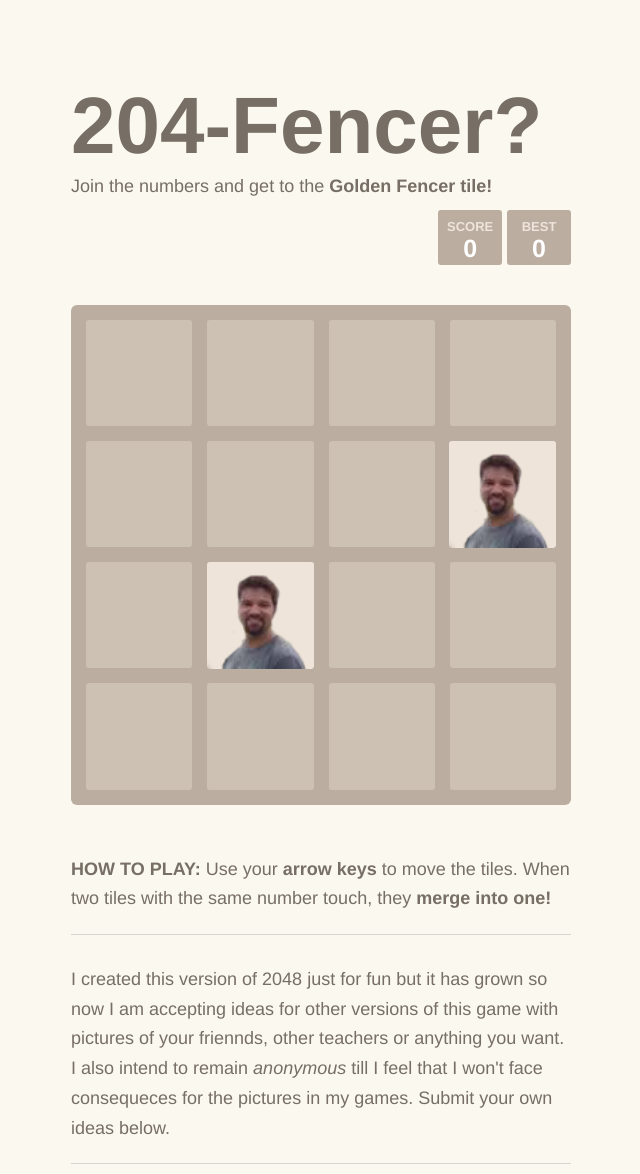
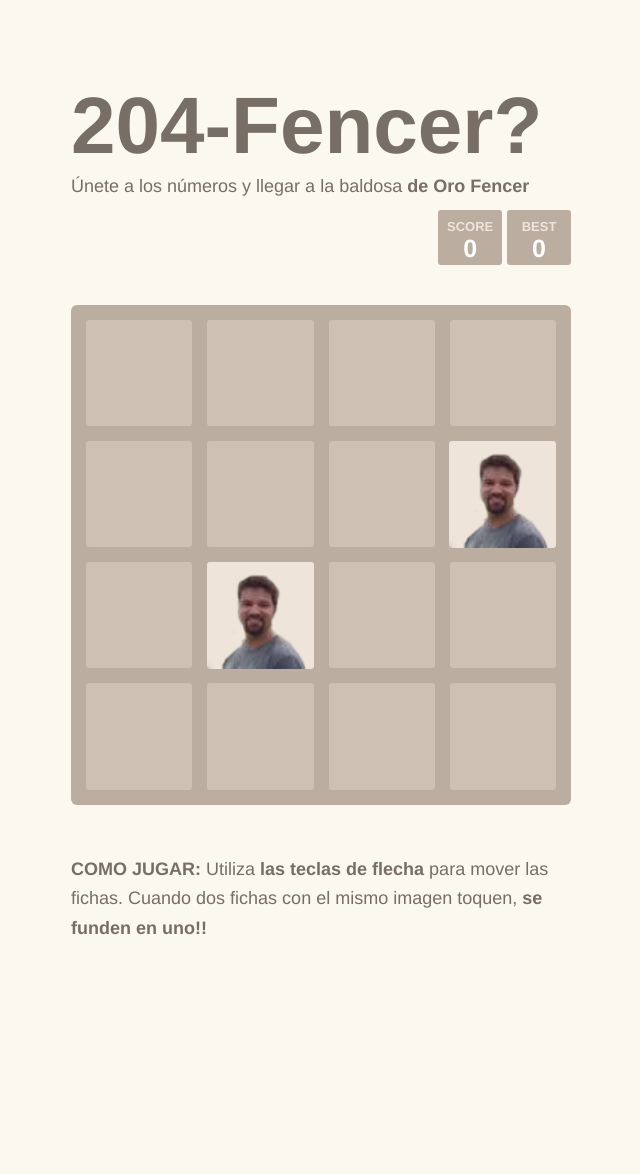
Before and after one commit to FreemanCoding/f2048, a plain HTML site: page index.html in a window 1280 px wide. Shown: the whole page, without its empty margins (319-959 px from the left). After the commit the page ends 1024 px from the top, so only its background shows below. Drawn offline with Linux system fonts and the light colour scheme.

Commit message:
Update 3.3
GH-Pages are stupid

```diff
--- a/index.html
+++ b/index.html
@@ -17,7 +17,7 @@
   <div class="container">
     <div class="heading">
       <h1 class="title">204-Fencer?</h1>
-      <p class="game-intro">Join the numbers and get to the <strong>Golden Fencer tile!</strong></p>
+      <p class="game-intro">Únete a los números y llegar a la baldosa <strong>de Oro Fencer</strong></p>
         <div class="scores-container">
         <div class="score-container">0</div>
         <div class="best-container">0</div>
@@ -67,14 +67,8 @@
     </div>
 
     <p class="game-explanation">
-      <strong class="important">How to play:</strong> Use your <strong>arrow keys</strong> to move the tiles. When two tiles with the same number touch, they <strong>merge into one!</strong>
+      <strong class="important">COMO JUGAR:</strong> Utiliza  <strong> las teclas de flecha </strong> para mover las fichas. Cuando dos fichas con el mismo imagen toquen, <strong>se funden en uno!!</strong>
     </p>
-    <hr>
-    <p>
-    I created this version of 2048 just for fun but it has grown so now I am accepting ideas for other versions of this game with pictures of your friennds, other teachers or anything you want. I also intend to remain <i>anonymous</i> till I feel that I won't face consequeces for the pictures in my games. Submit your own ideas below.
-    </p>
-    <hr>
-
   <script src="js/animframe_polyfill.js"></script>
   <script src="js/keyboard_input_manager.js"></script>
   <script src="js/html_actuator.js"></script>
```
